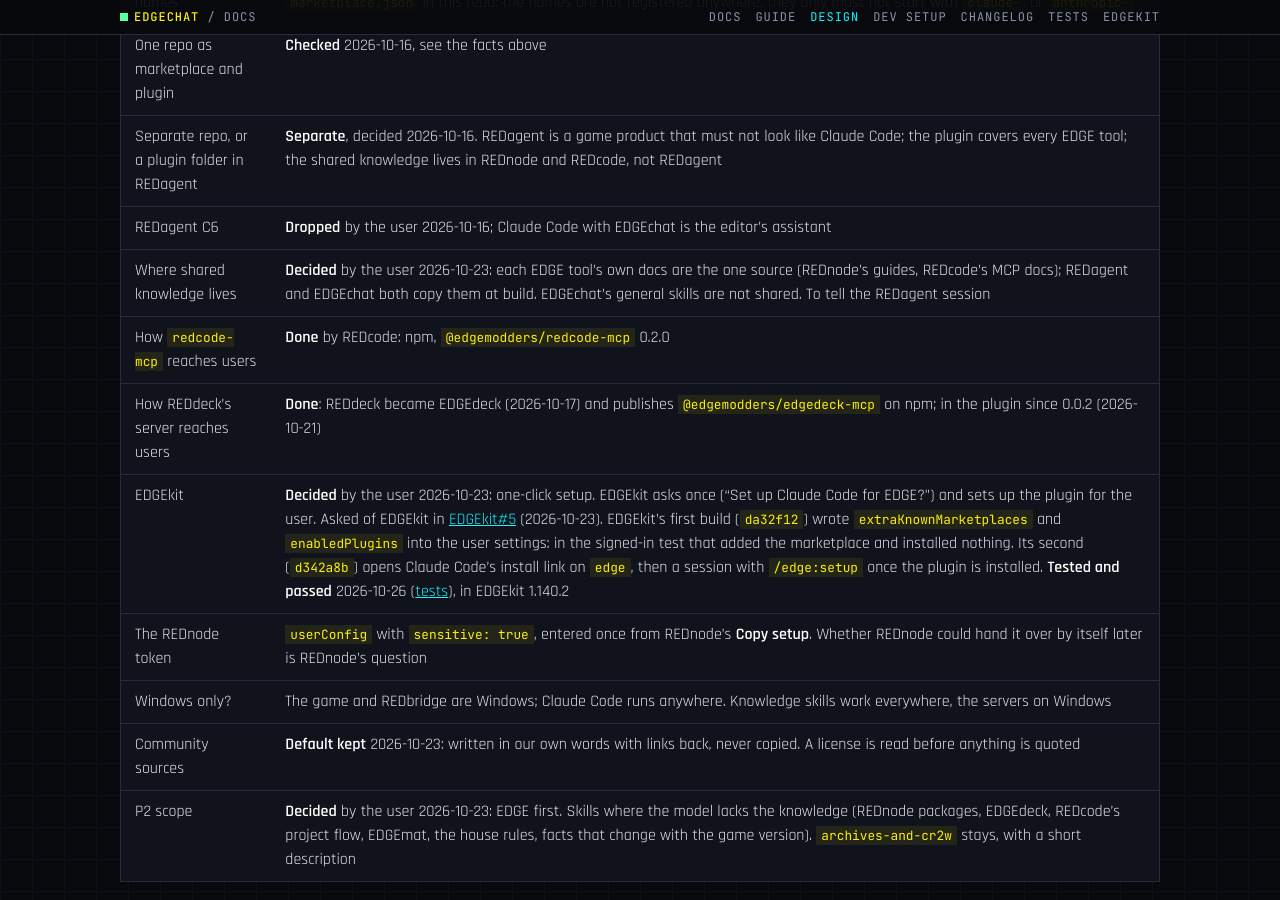
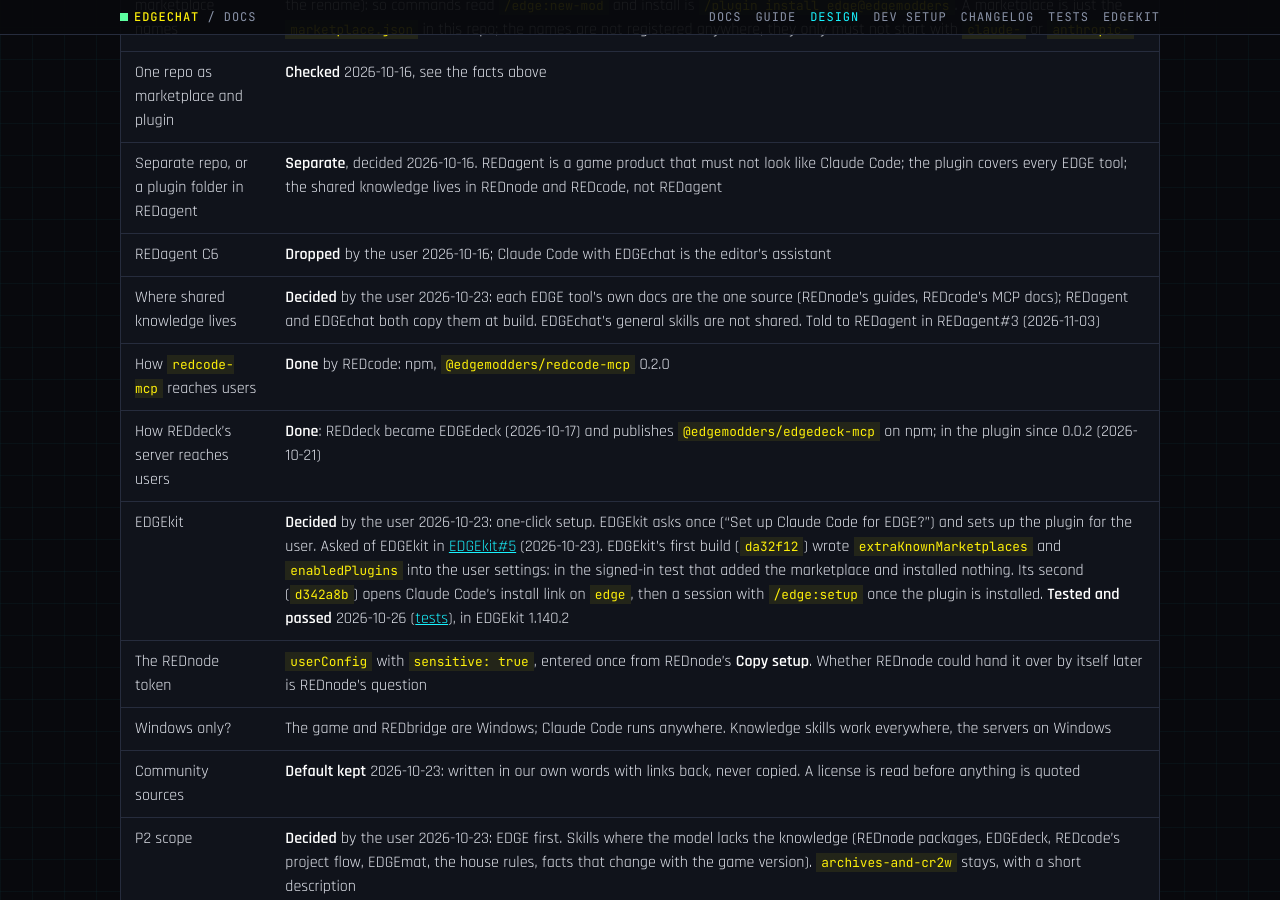
Before and after one commit to Edgemodders/EDGEchat, a Jekyll site: the page built from docs/design.md, in a window 1280 px wide and 900 px high, scrolled down 10981 px. Built offline with Jekyll 4.4.1, drawn with Linux system fonts in a browser that asks for light colours; our own code applies the rules of GitHub Pages for plain Markdown files; some of the changed text lies outside the part shown.

Commit message:
Design, CLAUDE.md: the knowledge-sharing decision told to REDagent in REDagent#3
Co-Authored-By: Claude Opus 5.5 <noreply@anthropic.com>

```diff
--- a/docs/design.md
+++ b/docs/design.md
@@ -2,7 +2,7 @@
 
 EDGEchat is the EDGE plugin for [Claude Code](https://code.claude.com/docs/en/overview): one install that makes Claude a Cyberpunk 2077 modding assistant. It gives Claude the **context** (what the game's files, frameworks and folders are, and the EDGE house rules) and the **tools** (the EDGE MCP servers, which read the game's archives, the TweakDB and the running game). It works wherever Claude Code runs: in EDGEkit, in VS Code, and in a terminal.
 
-**Status: draft 0.8, P0 decided 2026-10-23 except REDagent's side (EDGEkit's tested 2026-10-26); P1 done 2026-10-21; the tools that change things ask before every call, from their own servers (2026-10-22); `edgemat` added 2026-10-23 (plugin 0.0.5); renamed from EDGEplugin to EDGEchat on 2026-10-17; `edgedeck` added 2026-10-21 (plugin 0.0.2).** Proposed in the EDGEkit session on 2026-10-16 and agreed with the user, who created the repo. P0's checks ran on 2026-10-16 (see [P0 decisions](#p0-decisions)). P1's skeleton (manifest, marketplace, `rednode`, `redcode` and `edgedeck`, the `setup` and `init-project` skills) installs from GitHub, and in VS Code with the game running `/edge:setup` reported all three servers connected ([tests](testing.html#p1-test-in-vs-code-with-the-game)). P2, the knowledge skills, was done on 2026-10-23 (`rednode-mods`, `wolvenkit-projects`, `archives-and-cr2w`). P3 is under way: `new-mod` and `check-mod` are in plugin 0.0.8; the in-game test of `/edge:new-mod` is next. The plugin is the one place every EDGE tool's MCP server reaches Claude Code, with every setting they need in one form ([Every EDGE server](#every-edge-server-in-the-plugin)).
+**Status: draft 0.8, P0 decided 2026-10-23, REDagent's side asked in REDagent#3 on 2026-11-03 (EDGEkit's tested 2026-10-26); P1 done 2026-10-21; the tools that change things ask before every call, from their own servers (2026-10-22); `edgemat` added 2026-10-23 (plugin 0.0.5); renamed from EDGEplugin to EDGEchat on 2026-10-17; `edgedeck` added 2026-10-21 (plugin 0.0.2).** Proposed in the EDGEkit session on 2026-10-16 and agreed with the user, who created the repo. P0's checks ran on 2026-10-16 (see [P0 decisions](#p0-decisions)). P1's skeleton (manifest, marketplace, `rednode`, `redcode` and `edgedeck`, the `setup` and `init-project` skills) installs from GitHub, and in VS Code with the game running `/edge:setup` reported all three servers connected ([tests](testing.html#p1-test-in-vs-code-with-the-game)). P2, the knowledge skills, was done on 2026-10-23 (`rednode-mods`, `wolvenkit-projects`, `archives-and-cr2w`). P3 is under way: `new-mod` and `check-mod` are in plugin 0.0.8; the in-game test of `/edge:new-mod` is next. The plugin is the one place every EDGE tool's MCP server reaches Claude Code, with every setting they need in one form ([Every EDGE server](#every-edge-server-in-the-plugin)).
 
 ## Why a plugin
 
@@ -117,7 +117,7 @@ REDagent briefs Claude for modding in the game (`briefing.md`, about 50 lines, p
 
 The two do not overlap. REDagent is a whole agent, powered by Claude: its own window, tools and briefing. EDGEchat is not an agent: it connects Claude Code to EDGE, so you chat with EDGE while you build mods. REDagent is an Agent SDK product inside the game, on the player's API key, with `settingSources: []` (it reads no Claude Code settings, skills or plugins) and a rule that it must not look like Claude Code. EDGEchat is for Claude Code, wherever that runs. They share the `rednode` server. Its phase C6 (REDagent in REDcode) would have put a second assistant in the editor; **the user dropped C6 on 2026-10-16**, because Claude Code with EDGEchat covers the editor.
 
-**Where knowledge lives (decided by the user 2026-10-23; to tell the REDagent session):**
+**Where knowledge lives (decided by the user 2026-10-23; told to REDagent in [REDagent#3](https://github.com/Edgemodders/REDagent/issues/3), 2026-11-03):**
 
 | Knowledge | Lives in | Reaches EDGEchat and REDagent by |
 |---|---|---|
@@ -150,7 +150,7 @@ Phases are P0 to P5. **Unverified:** that no other EDGE repo uses P. Each ends w
 | One repo as marketplace and plugin | **Checked** 2026-10-16, see the facts above |
 | Separate repo, or a plugin folder in REDagent | **Separate**, decided 2026-10-16. REDagent is a game product that must not look like Claude Code; the plugin covers every EDGE tool; the shared knowledge lives in REDnode and REDcode, not REDagent |
 | REDagent C6 | **Dropped** by the user 2026-10-16; Claude Code with EDGEchat is the editor's assistant |
-| Where shared knowledge lives | **Decided** by the user 2026-10-23: each EDGE tool's own docs are the one source (REDnode's guides, REDcode's MCP docs); REDagent and EDGEchat both copy them at build. EDGEchat's general skills are not shared. To tell the REDagent session |
+| Where shared knowledge lives | **Decided** by the user 2026-10-23: each EDGE tool's own docs are the one source (REDnode's guides, REDcode's MCP docs); REDagent and EDGEchat both copy them at build. EDGEchat's general skills are not shared. Told to REDagent in REDagent#3 (2026-11-03) |
 | How `redcode-mcp` reaches users | **Done** by REDcode: npm, `@edgemodders/redcode-mcp` 0.2.0 |
 | How REDdeck's server reaches users | **Done**: REDdeck became EDGEdeck (2026-10-17) and publishes `@edgemodders/edgedeck-mcp` on npm; in the plugin since 0.0.2 (2026-10-21) |
 | EDGEkit | **Decided** by the user 2026-10-23: one-click setup. EDGEkit asks once ("Set up Claude Code for EDGE?") and sets up the plugin for the user. Asked of EDGEkit in [EDGEkit#5](https://github.com/Edgemodders/EDGEkit/issues/5) (2026-10-23). EDGEkit's first build (`da32f12`) wrote `extraKnownMarketplaces` and `enabledPlugins` into the user settings: in the signed-in test that added the marketplace and installed nothing. Its second (`d342a8b`) opens Claude Code's install link on `edge`, then a session with `/edge:setup` once the plugin is installed. **Tested and passed** 2026-10-26 ([tests](testing.html#edgekit-one-click-setup)), in EDGEkit 1.140.2 |
```
Also changed, not shown: CLAUDE.md (+1 -1 lines).
